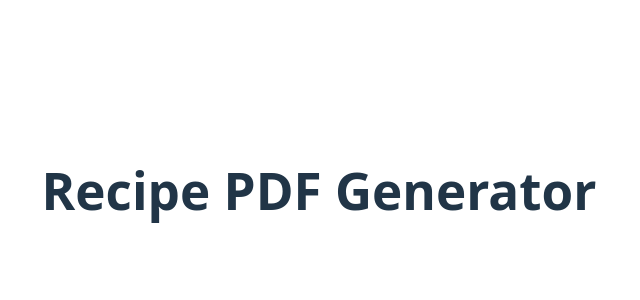
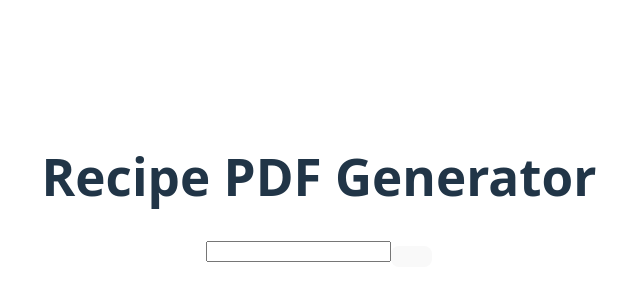
Before and after one commit to eduardoreyes007351208/recipeScraperWebsite, a React (Vite) app: page / in a window 1280 px wide. Shown: the part 210-510 px from the top of the page, without its empty margins (321-961 px from the left). Built offline with nearby package versions, Linux system fonts and the light colour scheme.

Commit message:
feat: Add form for url input

```diff
--- a/src/App.jsx
+++ b/src/App.jsx
@@ -10,6 +10,10 @@ function App() {
     <>
       <div>
         <h1>Recipe PDF Generator</h1>
+        <form action="submit">
+          <input type="text" />
+          <button></button>
+        </form>
       </div>
     </>
   )
```
